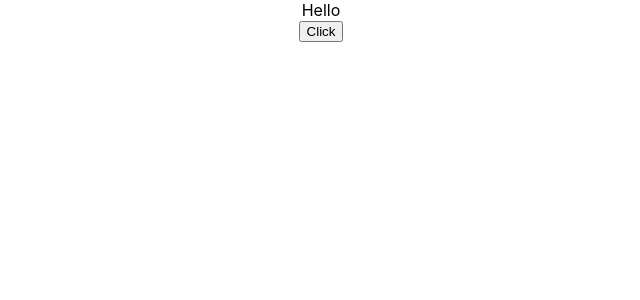
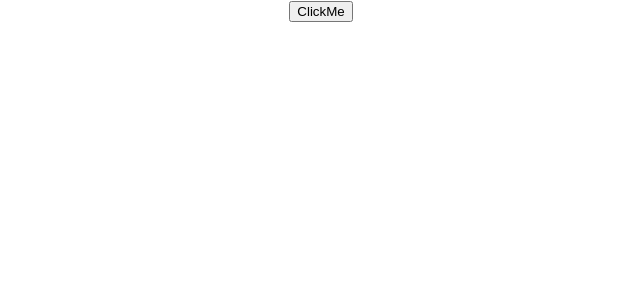
Before and after one commit to goku789/HomeReactPrac, a React (Create React App) app: page / in a window 1280 px wide. Shown: the top 300 px of the page, without its empty margins (319-959 px from the left). Built offline with nearby package versions, Linux system fonts and the light colour scheme.

Commit message:
Method as props

```diff
--- a/src/App.js
+++ b/src/App.js
@@ -7,6 +7,7 @@ import { Counter } from './componet/Counter'
 import FunctionalClick from './componet/FunctionalClick'
 import ClassClick from './componet/ClassClick'
 import EventBind from './componet/EventBind'
+import ParentComponet from './componet/ParentComponet';
 
 
 
@@ -14,9 +15,7 @@ function App() {
   return (
     <div className="App">
 
-    <EventBind/>
-
-
+   <ParentComponet/>
       {/* <ClassClick/>
       <FunctionalClick/> */}
 
--- /dev/null
+++ b/src/componet/ChildComponent.js
@@ -0,0 +1,9 @@
+import React from 'react'
+
+export default function ChildComponent(prop) {
+  return (
+    <div>
+      <button onClick={prop.greetHandler}>ClickMe</button>
+    </div>
+  )
+}
--- /dev/null
+++ b/src/componet/ParentComponet.js
@@ -0,0 +1,28 @@
+import React, { Component } from 'react'
+import ChildComponent from './ChildComponent'
+
+ class ParentComponet extends Component {
+
+    constructor(props) {
+      super(props)
+
+      this.state = {
+         greetvalue:"Hello Welcom"
+      }
+      this.greetMethods=this.greetMethods.bind(this);
+    }
+
+     greetMethods(params) {
+        alert(`All of you ${this.state.greetvalue}`)
+    }
+
+  render() {
+    return (
+      <div>
+        <ChildComponent greetHandler={this.greetMethods}></ChildComponent>
+      </div>
+    )
+  }
+}
+
+export default ParentComponet
```
